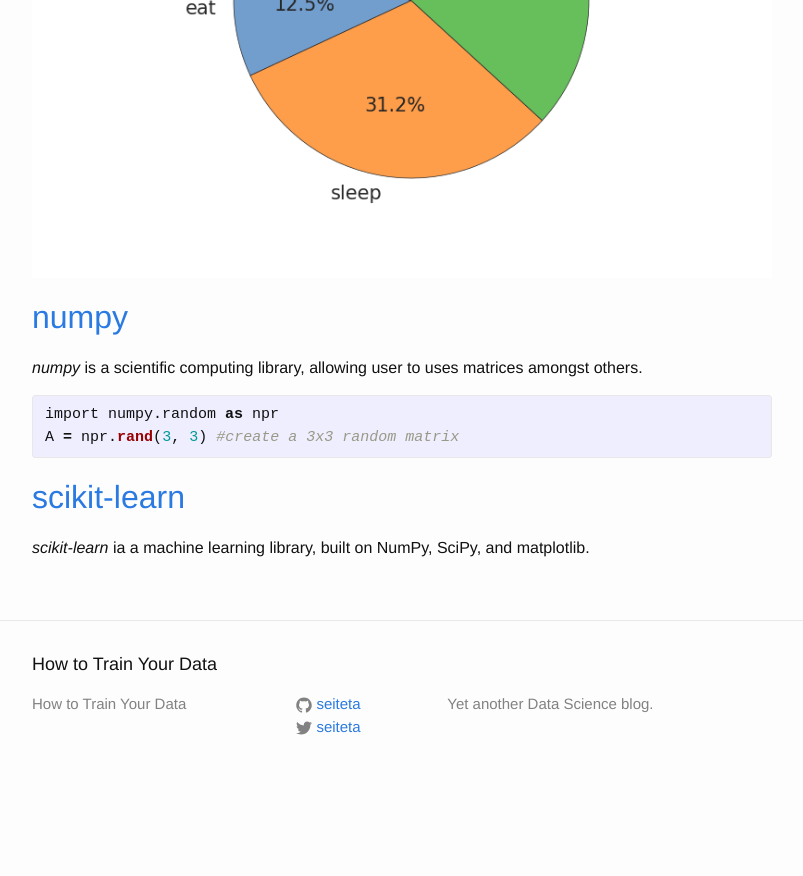
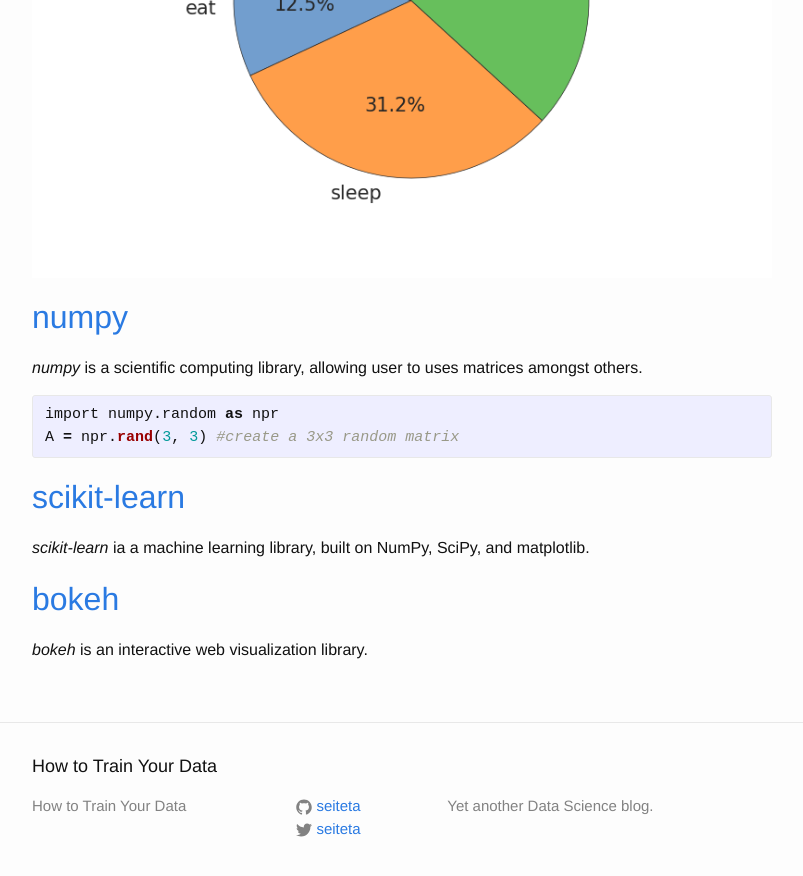
Before and after one commit to seiteta/seiteta.github.io_old, a Jekyll site: the page built from _posts/2014-11-25-python-libraries.md, in a window 1280 px wide and 900 px high, scrolled down 1863 px. Shown: the top 876 px of the window, without its empty margins (238-1041 px from the left). Built offline with Jekyll 4.4.1, drawn with Linux system fonts in a browser that asks for light colours; before the commit the page ends 2661 px from its top, so only the background shows below that.

Commit message:
Update 2014-11-25-python-libraries.md

```diff
--- a/_posts/2014-11-25-python-libraries.md
+++ b/_posts/2014-11-25-python-libraries.md
@@ -74,3 +74,6 @@ A = npr.rand(3, 3) #create a 3x3 random matrix
 
 ## [scikit-learn](http://scikit-learn.org/)
 *scikit-learn* ia a machine learning library, built on NumPy, SciPy, and matplotlib.
+
+##[bokeh](http://bokeh.pydata.org/)
+*bokeh* is an interactive web visualization library.
```
